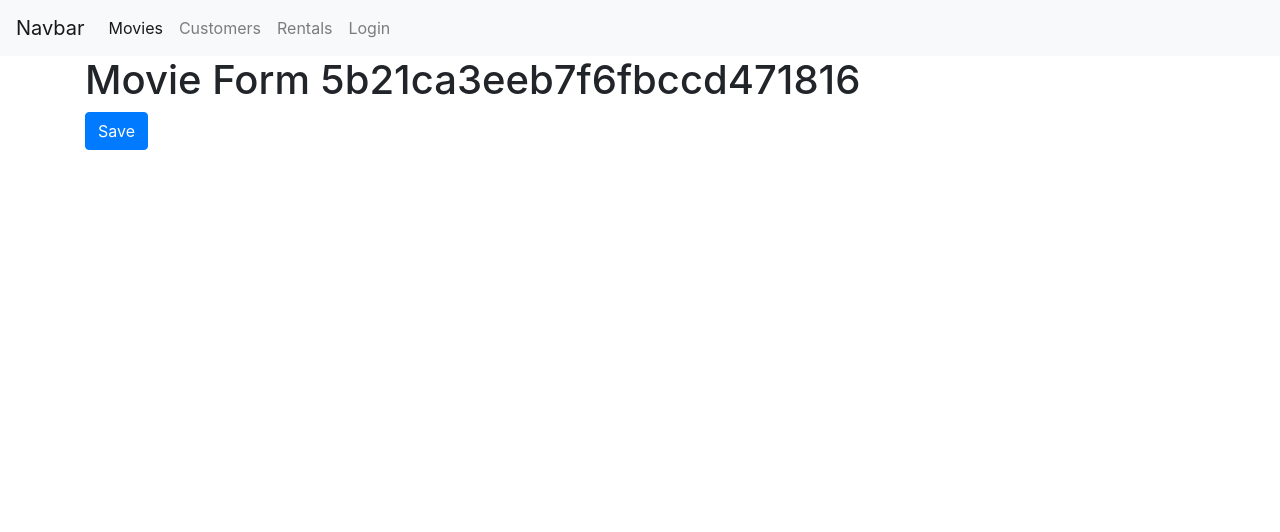
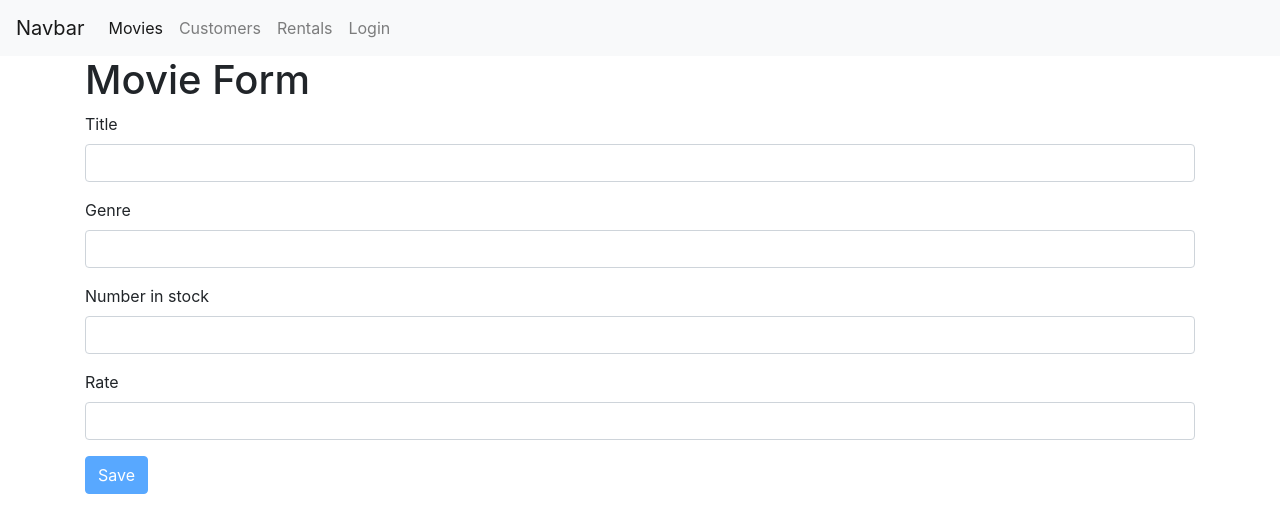
Before and after one commit to aindriu80/vidly-react, a React (Create React App) app: page /movies/5b21ca3eeb7f6fbccd471816 in a window 1280 px wide. Shown: the top 532 px of the page. Built offline with nearby package versions, Linux system fonts and the light colour scheme.

Commit message:
Movie Form initial

```diff
--- a/src/components/movieForm.jsx
+++ b/src/components/movieForm.jsx
@@ -1,17 +1,55 @@
 import React from "react";
+import Joi from "joi-browser";
+import Form from "./common/form";
+import { getMovie, saveMovie } from "../services/fakeMovieService";
+import { getGenres } from "../services/fakeGenreService";
 
-const MovieForm = ({ match, history }) => {
+class MovieForm extends Form {
+  state = {
+    data: { title: "", genre: "", numberInStock: "", rate: "" },
+    genres: [],
+    errors: {}
+  };
+
+  schema = {
+    _id: Joi.string(),
+    title: Joi.string()
+      .required()
+      .label("Title"),
+    genre: Joi.string()
+      .required()
+      .label("Genre"),
+    numberInStock: Joi.string()
+      .required()
+      .label("Number in Stock"),
+    rate: Joi.string().required()
+  };
+
+  doSubmit = () => {
+    // Call the server
+    console.log("Submitted");
+  };
+
+  render() {
     return (
       <div>
-      <h1>Movie Form {match.params.id} </h1>
-      <button
+        <h1>Movie Form </h1>
+        <form onSubmit={this.handleSubmit}>
+          {this.renderInput("title", "Title")}
+          {this.renderInput("genre", "Genre")}
+          {this.renderInput("numberInStock", "Number in stock")}
+          {this.renderInput("rate", "Rate")}
+          {this.renderButton("Save")}
+        </form>
+        {/* <button
           className="btn btn-primary"
           onClick={() => history.push("/movies")}
         >
           Save
-      </button>
+        </button> */}
       </div>
     );
-};
+  }
+}
 
 export default MovieForm;
--- a/src/components/movies.jsx
+++ b/src/components/movies.jsx
@@ -66,6 +66,10 @@ class Movies extends Component {
     return { totalCount: filtered.length, data: movies };
   };
 
+  newMovie = user => {
+    this.props.history.push("movies/new");
+  };
+
   render() {
     const { length: count } = this.state.movies;
     const { pageSize, currentPage, sortColumn } = this.state;
@@ -84,6 +88,9 @@ class Movies extends Component {
           />
         </div>
         <div className="col">
+          <button onClick={this.newMovie} type="button" class="btn btn-primary">
+            New Movie
+          </button>
           <p>Showing {totalCount} movies in the database.</p>
           <MoviesTable
             movies={movies}
```
Lines whose indentation alone changed are shown as unchanged.
